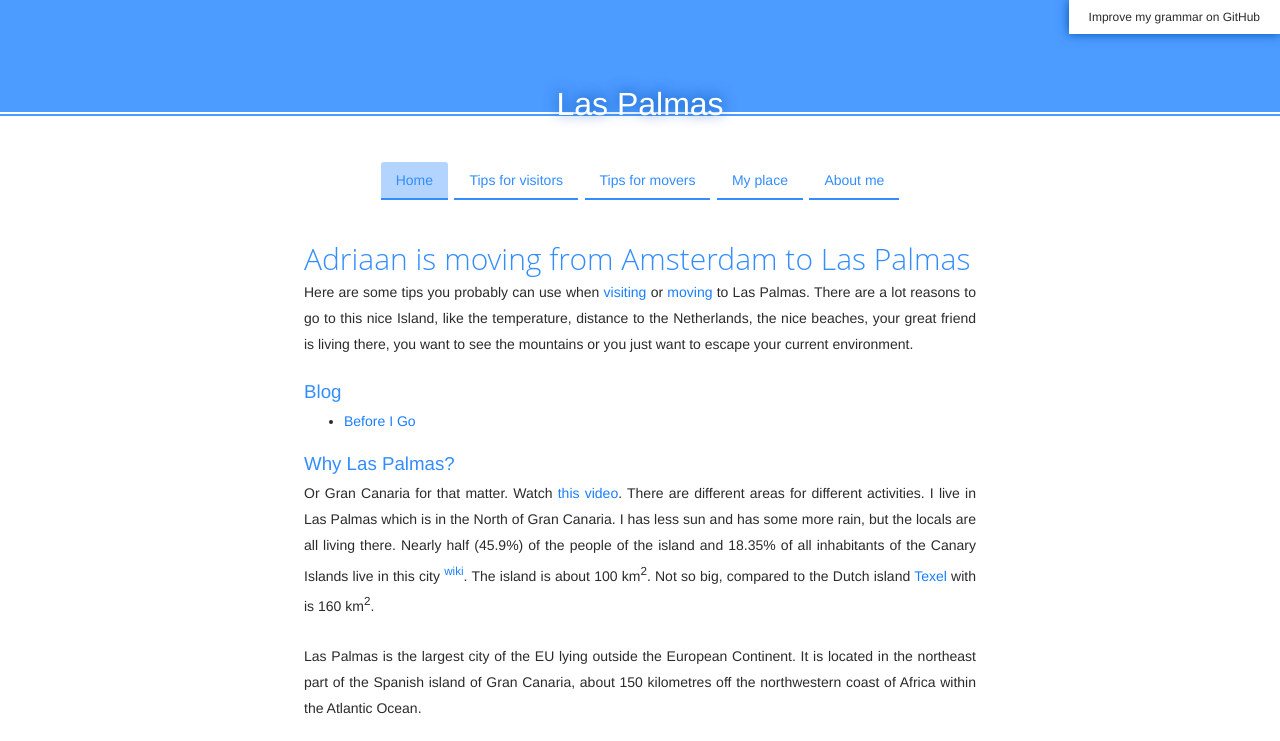
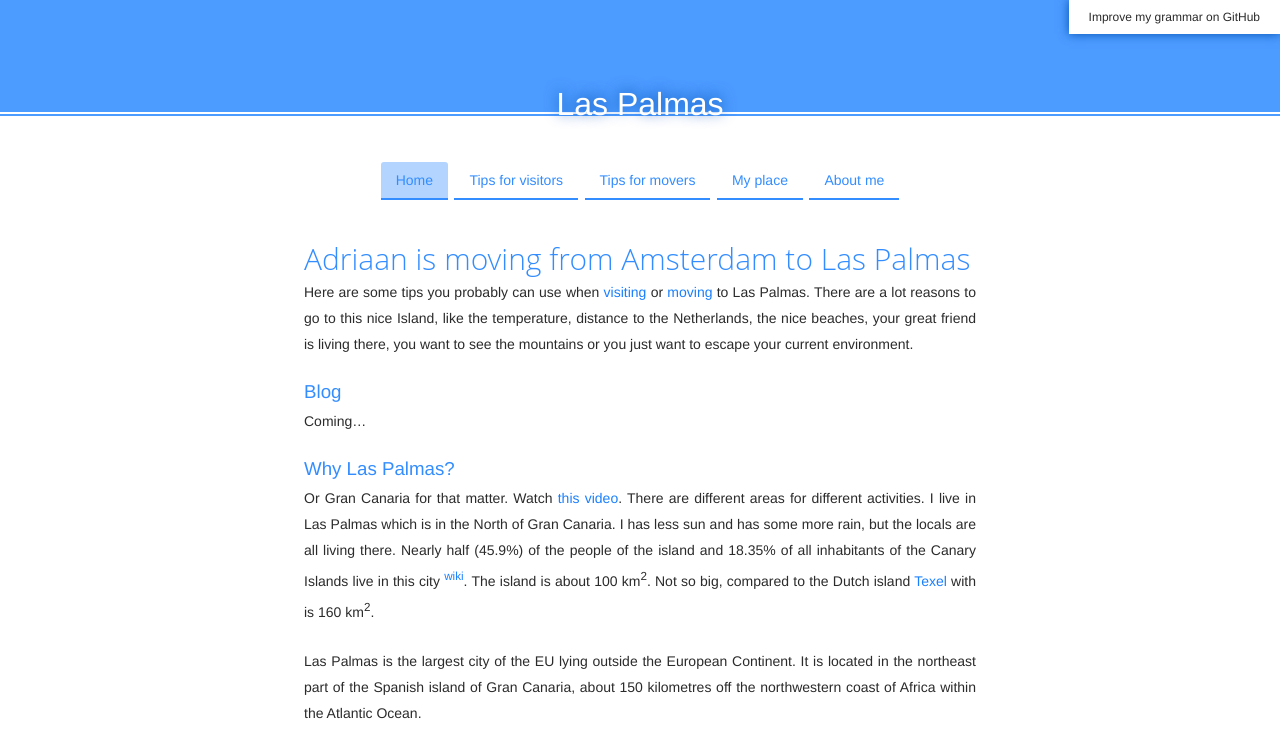
Before and after one commit to adriaandotcom/laspalmas.adriaan.io, a Jekyll site: the page built from index.md, in a window 1280 px wide and 900 px high, cut to the strip 0-741 px from the top of the window. Built offline with Jekyll 4.4.1, drawn with Linux system fonts in a browser that asks for light colours.

Commit message:
Update index.md

```diff
--- a/index.md
+++ b/index.md
@@ -7,13 +7,8 @@
 
 ### Blog
 
-<ul>
-  {% for post in site.posts %}
-    <li>
-      <a href="{{ post.url }}">{{ post.title }}</a>
-    </li>
-  {% endfor %}
-</ul>
+Coming...
+
 
 ### Why Las Palmas?
 
```
